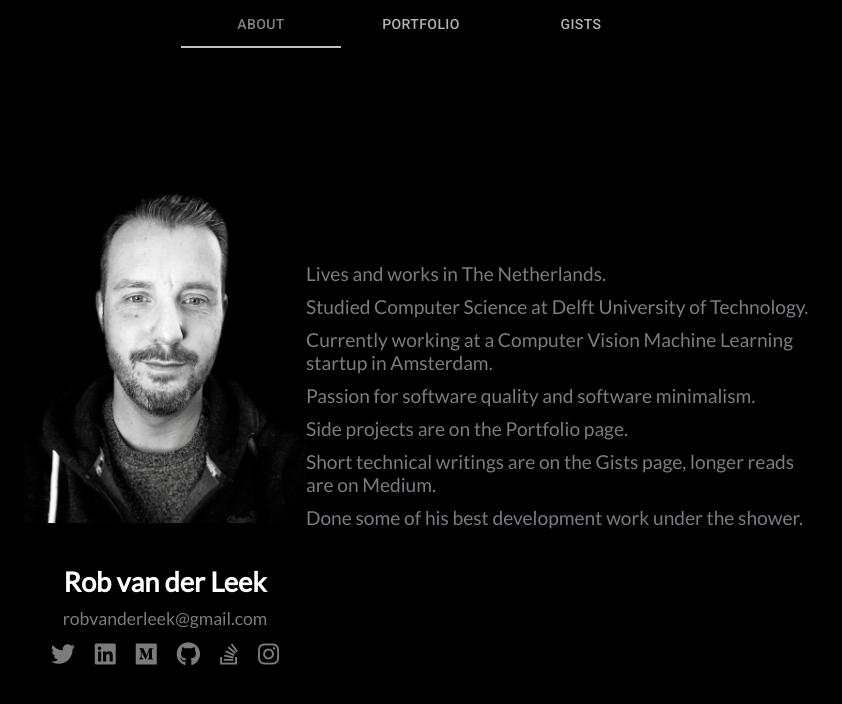
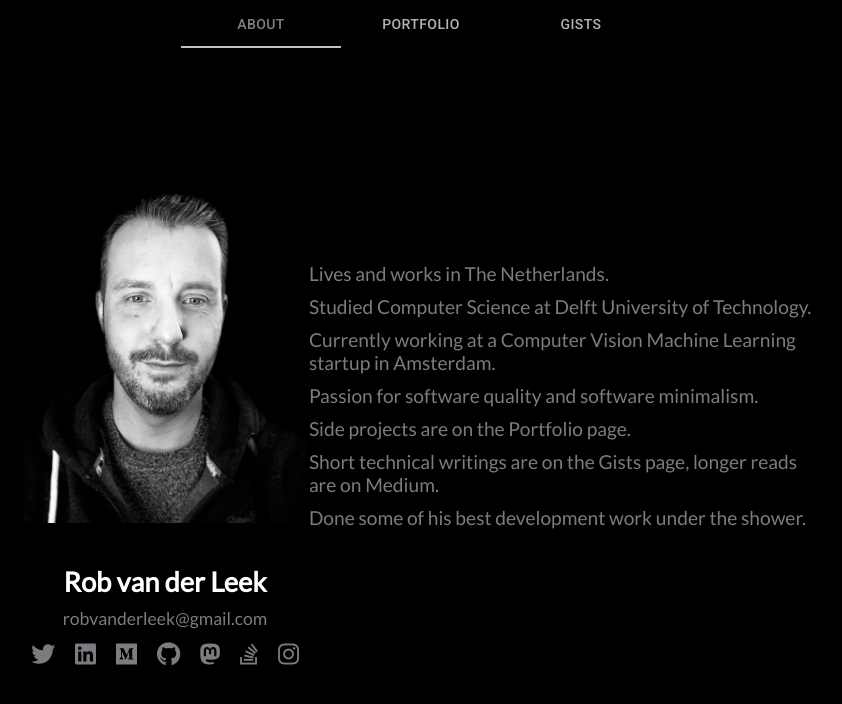
Before and after one commit to robvanderleek/robvanderleek.github.io, a React (Create React App) app: page /portfolio in a window 1280 px wide. Shown: the top 704 px of the page, without its empty margins (219-1061 px from the left). Built offline with nearby package versions, Linux system fonts and the light colour scheme.

Commit message:
Add Mastodon link

```diff
--- a/package.json
+++ b/package.json
@@ -9,13 +9,13 @@
     "@testing-library/react": "^12.1.5",
     "@testing-library/user-event": "^14.4.3",
     "moment": "^2.29.4",
+    "prop-types": "^15.8.1",
     "react": "^17.0.2",
     "react-dom": "^17.0.2",
     "react-moment": "^1.1.2",
     "react-router-dom": "^5.3.0",
     "react-scripts": "5.0.1",
-    "styled-components": "^4.4.1",
-    "prop-types": "^15.8.1"
+    "styled-components": "^4.4.1"
   },
   "devDependencies": {
     "gh-pages": "^4.0.0"
--- a/src/pages/about/About.js
+++ b/src/pages/about/About.js
@@ -18,6 +18,7 @@ export default function About() {
                         className="fab fa-linkedin"/></Hyperlink>
                     <Hyperlink href="https://medium.com/@robvanderleek"><i className="fab fa-medium"/></Hyperlink>
                     <Hyperlink href="https://github.com/robvanderleek"><i className="fab fa-github"/></Hyperlink>
+                    <Hyperlink href="https://home.social/@robvanderleek"><i className="fab fa-mastodon"/></Hyperlink>
                     <Hyperlink href="https://stackoverflow.com/users/4232558/rob-van-der-leek"><i
                         className="fab fa-stack-overflow"/></Hyperlink>
                     <Hyperlink href="https://www.instagram.com/robvanderleek"><i
```
Also changed, not shown: 1 other file (tests, documents, lock files or other folders).
